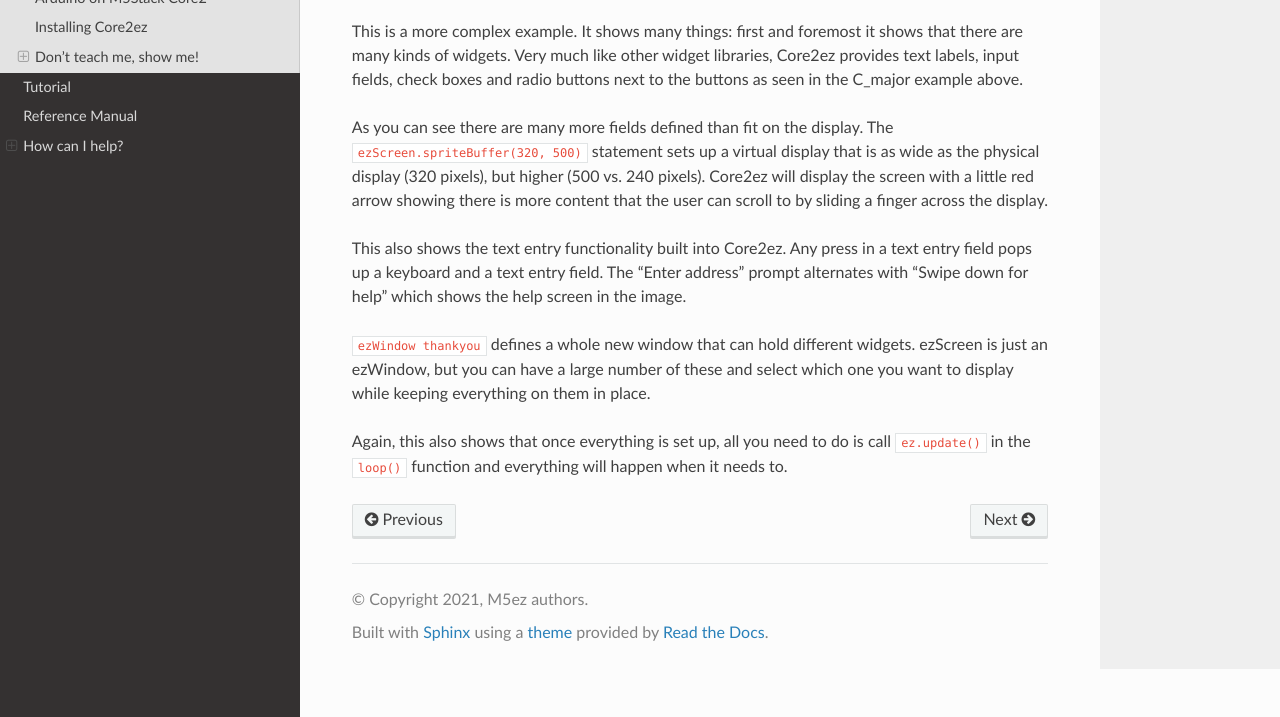
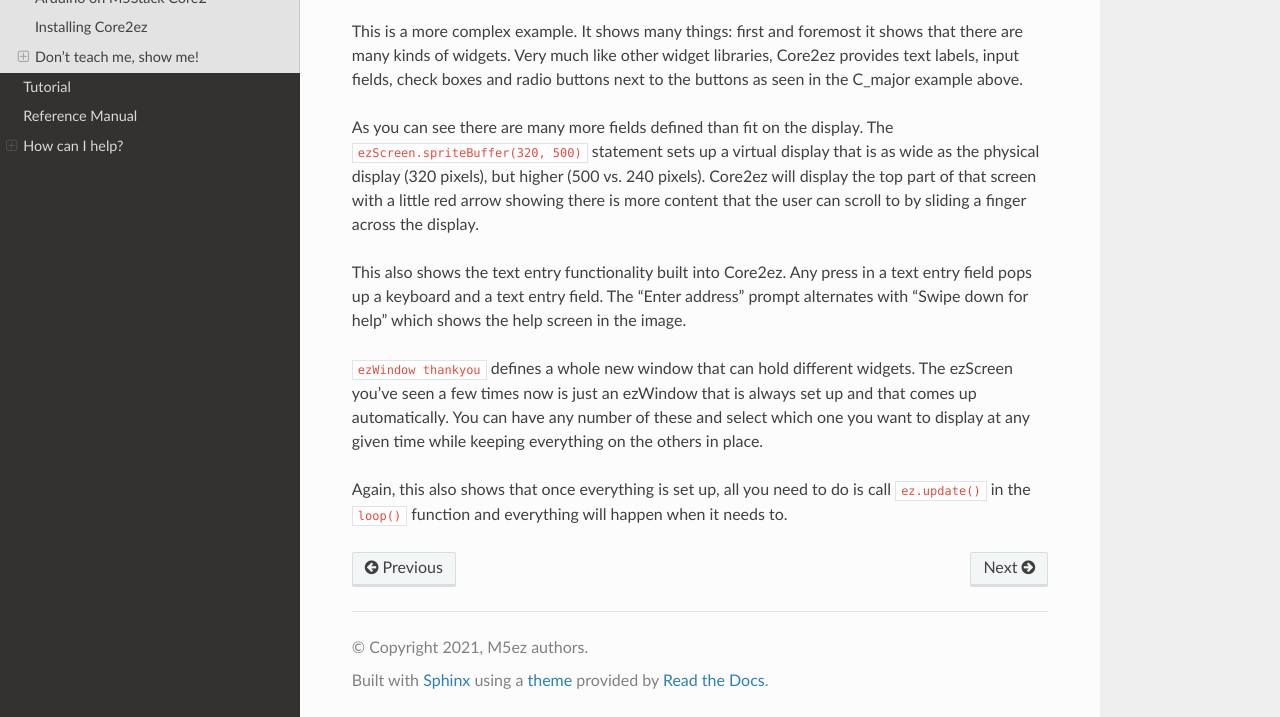
Before and after one commit to M5ez/Core2ez, a Sphinx documentation site: the page built from docs/getting_started.rst, in a window 1280 px wide and 900 px high, scrolled down 4037 px, cut to the strip 183-900 px from the top of the window. Built offline with Sphinx 7.4.7 and the Read the Docs theme 2.0.0, drawn with Linux system fonts in a browser that asks for light colours; some of the changed text lies outside the part shown.

Commit message:
Update getting_started.rst

```diff
--- a/docs/getting_started.rst
+++ b/docs/getting_started.rst
@@ -98,10 +98,10 @@ form
 
 This is a more complex example. It shows many things: first and foremost it shows that there are many kinds of widgets. Very much like other widget libraries, Core2ez provides text labels, input fields, check boxes and radio buttons next to the buttons as seen in the C_major example above.
 
-As you can see there are many more fields defined than fit on the display. The ``ezScreen.spriteBuffer(320, 500)`` statement sets up a virtual display that is as wide as the physical display (320 pixels), but higher (500 vs. 240 pixels). Core2ez will display the screen with a little red arrow showing there is more content that the user can scroll to by sliding a finger across the display.
+As you can see there are many more fields defined than fit on the display. The ``ezScreen.spriteBuffer(320, 500)`` statement sets up a virtual display that is as wide as the physical display (320 pixels), but higher (500 vs. 240 pixels). Core2ez will display the top part of that screen with a little red arrow showing there is more content that the user can scroll to by sliding a finger across the display.
 
 This also shows the text entry functionality built into Core2ez. Any press in a text entry field pops up a keyboard and a text entry field. The "Enter address" prompt alternates with "Swipe down for help" which shows the help screen in the image.
 
-``ezWindow thankyou`` defines a whole new window that can hold different widgets. ezScreen is just an ezWindow, but you can have a large number of these and select which one you want to display while keeping everything on them in place.
+``ezWindow thankyou`` defines a whole new window that can hold different widgets. The ezScreen you've seen a few times now is just an ezWindow that is always set up and that comes up automatically. You can have any number of these and select which one you want to display at any given time while keeping everything on the others in place.
 
 Again, this also shows that once everything is set up, all you need to do is call ``ez.update()`` in the ``loop()`` function and everything will happen when it needs to.
```
Also changed, not shown: other parts of docs/getting_started.rst (+1 -1 lines).
